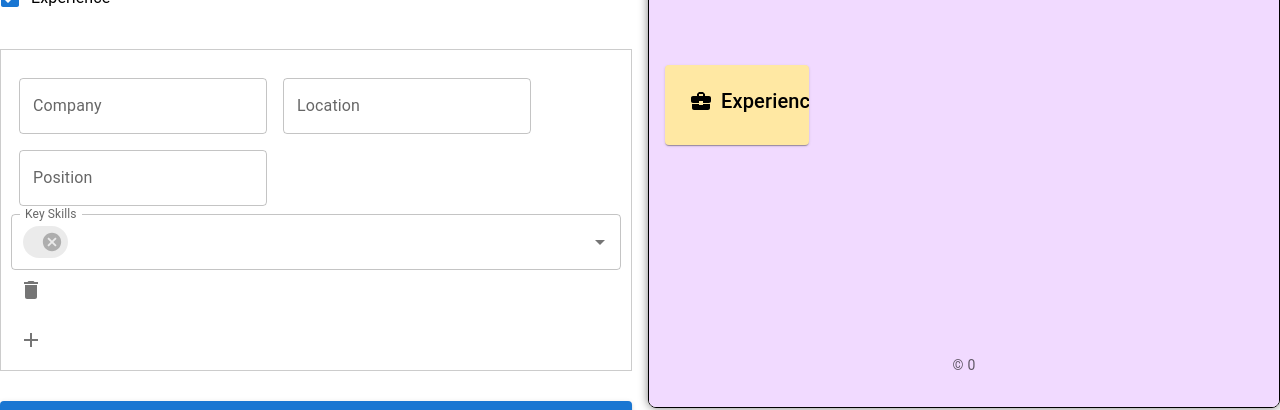
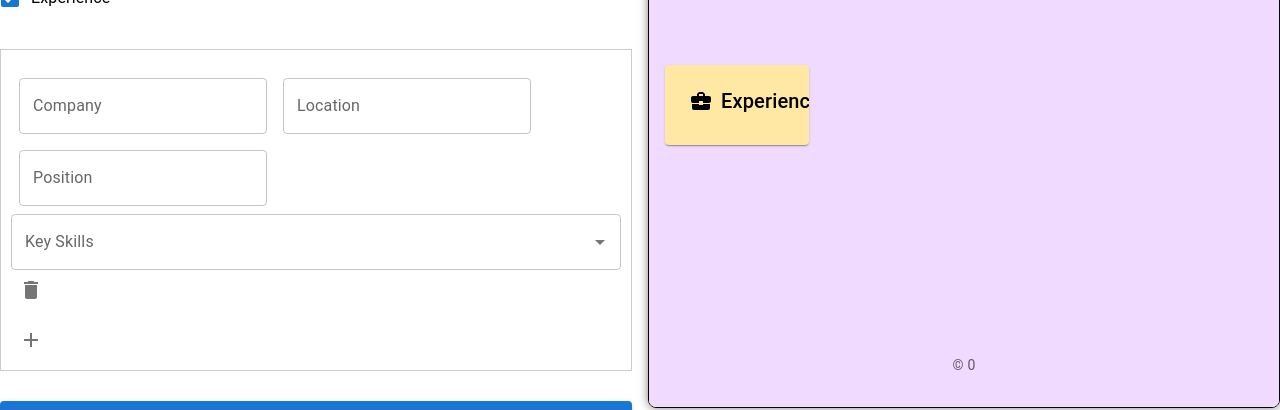
Before and after one commit to ajaygb01/nextjs-portfolio, a Next.js app: page /portfolio in a window 1280 px wide. Both pictures are taken after a click on the label "Experience". Shown: the part 458-868 px from the top of the page. Built offline with nearby package versions, Linux system fonts and the light colour scheme.

Commit message:
adding chnage in experience form

```diff
--- a/app/component/experience/experienceForm.tsx
+++ b/app/component/experience/experienceForm.tsx
@@ -1,4 +1,4 @@
-import React, { useState } from 'react'
+import React, { useState, useEffect } from 'react'
 import { Box, TextField, IconButton, Autocomplete } from '@mui/material'
 import { Delete, Add } from '@mui/icons-material'
 import {
@@ -6,27 +6,13 @@ import {
     FormValues,
     initialFormValues,
 } from '@/app/state/initialState'
-import { DatePicker } from '@mui/lab'
+import DatePicker from '@mui/lab/DatePicker'
 
 interface ExperienceFormProps {
-    onExperienceChange: (
-        index: number,
-        key: keyof Experience,
-        value: any
-    ) => void
     handleChange: (key: keyof FormValues, value: any) => void
-    handleExperienceChange: (
-        index: number,
-        key: keyof Experience,
-        value: any
-    ) => void
 }
 
-const ExperienceForm: React.FC<ExperienceFormProps> = ({
-    onExperienceChange,
-    handleChange,
-    handleExperienceChange,
-}) => {
+const ExperienceForm: React.FC<ExperienceFormProps> = ({ handleChange }) => {
     const [experiences, setExperiences] = useState<Experience[]>([
         initialFormValues.experience[0],
     ])
@@ -42,8 +28,24 @@ const ExperienceForm: React.FC<ExperienceFormProps> = ({
         setExperiences(newExperiences)
     }
 
+    const handleExperienceChange = (
+        index: number,
+        key: keyof Experience,
+        value: any
+    ) => {
+        setExperiences((prevExperiences) => {
+            const newExperiences = [...prevExperiences]
+            newExperiences[index] = { ...newExperiences[index], [key]: value }
+            return newExperiences
+        })
+    }
+
+    useEffect(() => {
+        handleChange('experience', experiences)
+    }, [experiences])
+
     return (
-        <form>
+        <>
             {experiences.map((experience, index) => (
                 <Box key={index} sx={{ margin: '10px 0' }}>
                     <DatePicker
@@ -102,10 +104,11 @@ const ExperienceForm: React.FC<ExperienceFormProps> = ({
                             )
                         }
                     />
+
                     <Autocomplete
                         multiple
                         options={['Html', 'Java']}
-                        value={experience.keySkills}
+                        value={experience.keySkills || []}
                         onChange={(event, newValue) =>
                             handleExperienceChange(index, 'keySkills', newValue)
                         }
@@ -121,7 +124,7 @@ const ExperienceForm: React.FC<ExperienceFormProps> = ({
             <IconButton onClick={handleAddExperience}>
                 <Add />
             </IconButton>
-        </form>
+        </>
     )
 }
 
--- a/app/state/initialState.tsx
+++ b/app/state/initialState.tsx
@@ -59,7 +59,7 @@ export const initialFormValues: FormValues = {
             company: '',
             location: '',
             position: '',
-            keySkills: [''],
+            keySkills: [],
         },
     ],
     isContact: false,
--- a/package.json
+++ b/package.json
@@ -14,6 +14,7 @@
         "@mui/icons-material": "^5.15.10",
         "@mui/lab": "^5.0.0-alpha.165",
         "@mui/material": "^5.15.10",
+        "@mui/x-date-pickers": "^7.1.0",
         "next": "14.1.0",
         "react": "^18",
         "react-dom": "^18"
--- a/pages/portfolio.tsx
+++ b/pages/portfolio.tsx
@@ -130,20 +130,11 @@ const Portfilo: React.FC = () => {
     }
 
     const handleChange = (key: keyof FormValues, value: any) => {
+        console.log('key:', key, 'value:', value)
         setFormValues((prevState) => ({
             ...prevState,
             [key]: value,
         }))
-    }
-
-    const handleExperienceChange = (
-        index: number,
-        key: keyof Experience,
-        value: any
-    ) => {
-        const updatedArray = [...formValues.experience]
-        updatedArray[index] = { ...updatedArray[index], [key]: value }
-        handleChange('experience', updatedArray)
     }
 
     return (
@@ -214,13 +205,7 @@ const Portfilo: React.FC = () => {
                             {formValues.isExperience && (
                                 <Box sx={styles.formStack}>
                                     <ExperienceForm
-                                        onExperienceChange={
-                                            handleExperienceChange
-                                        }
                                         handleChange={handleChange}
-                                        handleExperienceChange={
-                                            handleExperienceChange
-                                        }
                                     />
                                 </Box>
                             )}
```
Also changed, not shown: 1 other file (tests, documents, lock files or other folders).
